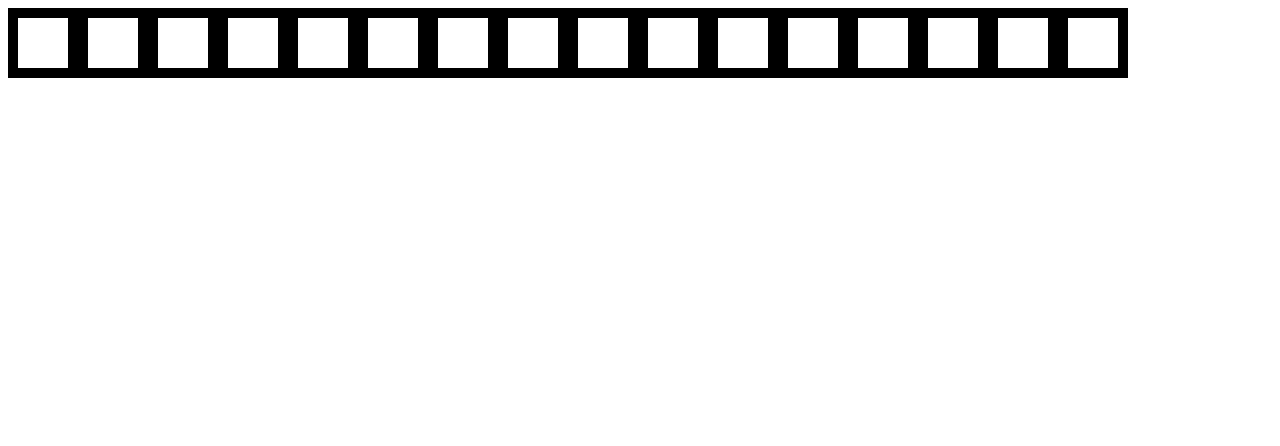
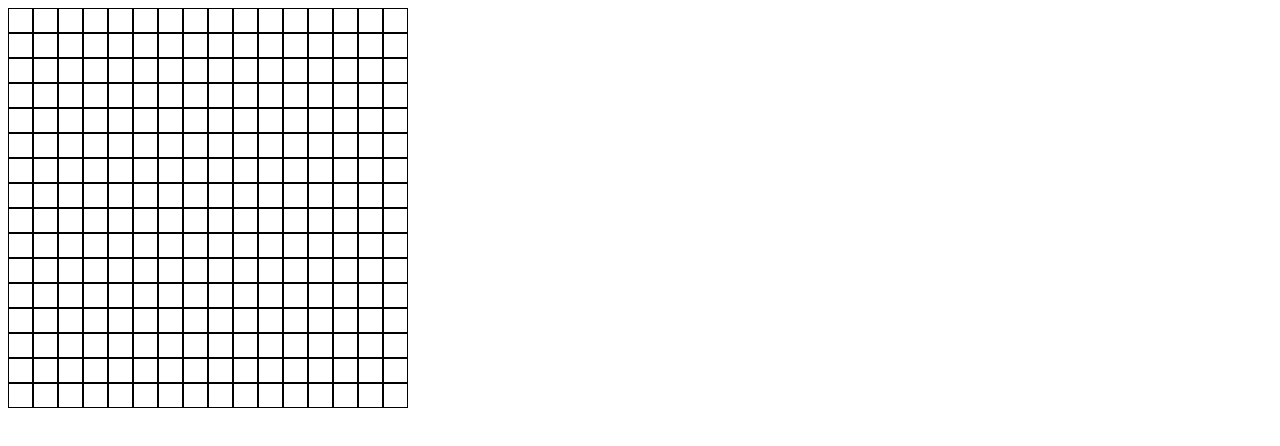
Before and after one commit to twagner-99/etch-a-sketch, a plain HTML site: page index.html in a window 1280 px wide. Drawn offline with Linux system fonts and the light colour scheme.

Commit message:
Add hardcoded width and length values to container
Force grid squares into 16 x 16 grid.

```diff
--- a/index.html
+++ b/index.html
@@ -12,7 +12,7 @@
     <script>
         const container = document.querySelector("#container");
 
-        for (let i = 0; i < 16; i++) {
+        for (let i = 0; i < 256; i++) {
             const gridSquare = document.createElement("div");
             gridSquare.classList.add("square");
             container.appendChild(gridSquare);
--- a/styles.css
+++ b/styles.css
@@ -1,10 +1,13 @@
 .square {
-    height: 50px;
-    width: 50px;
-    border: 10px solid black;
+    box-sizing: border-box;
+    height: 25px;
+    width: 25px;
+    border: 1px solid black;
 }
 
 #container {
+    height: 400px;
+    width: 400px;
     display: flex;
     flex-wrap: wrap;
 }
```
